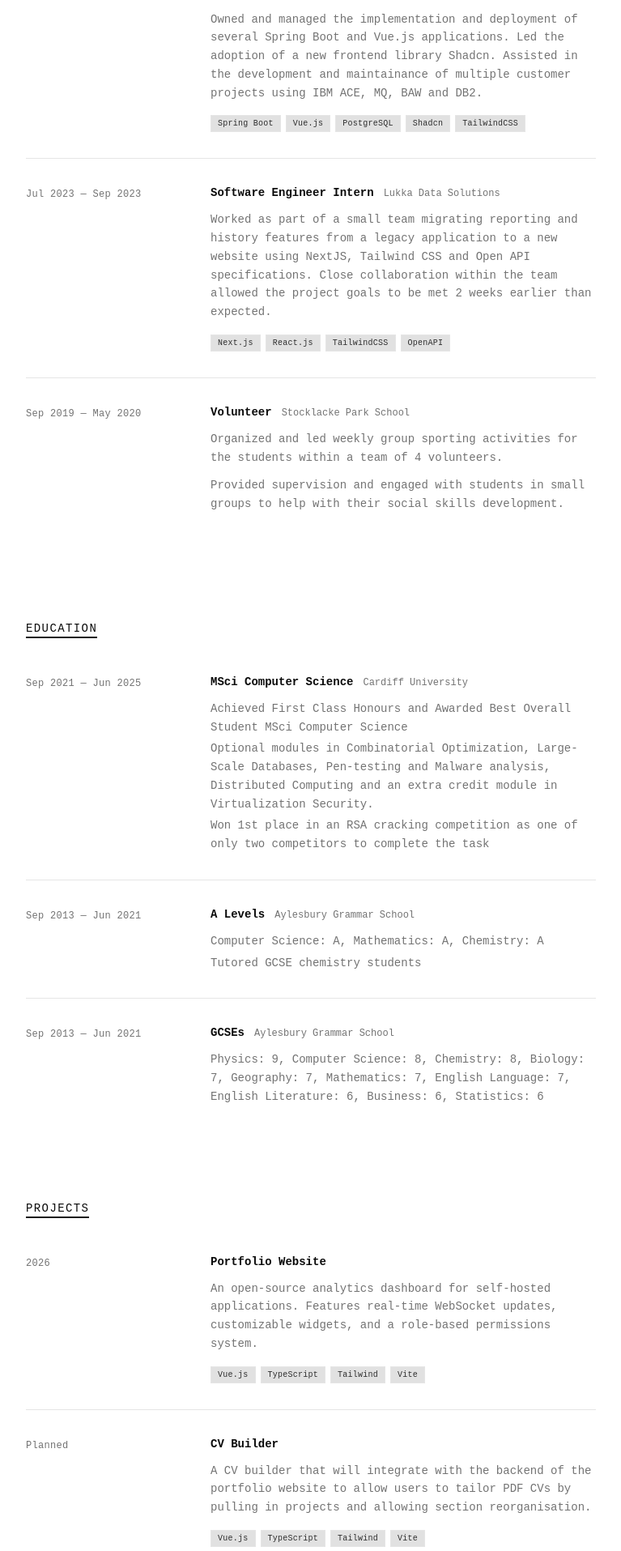
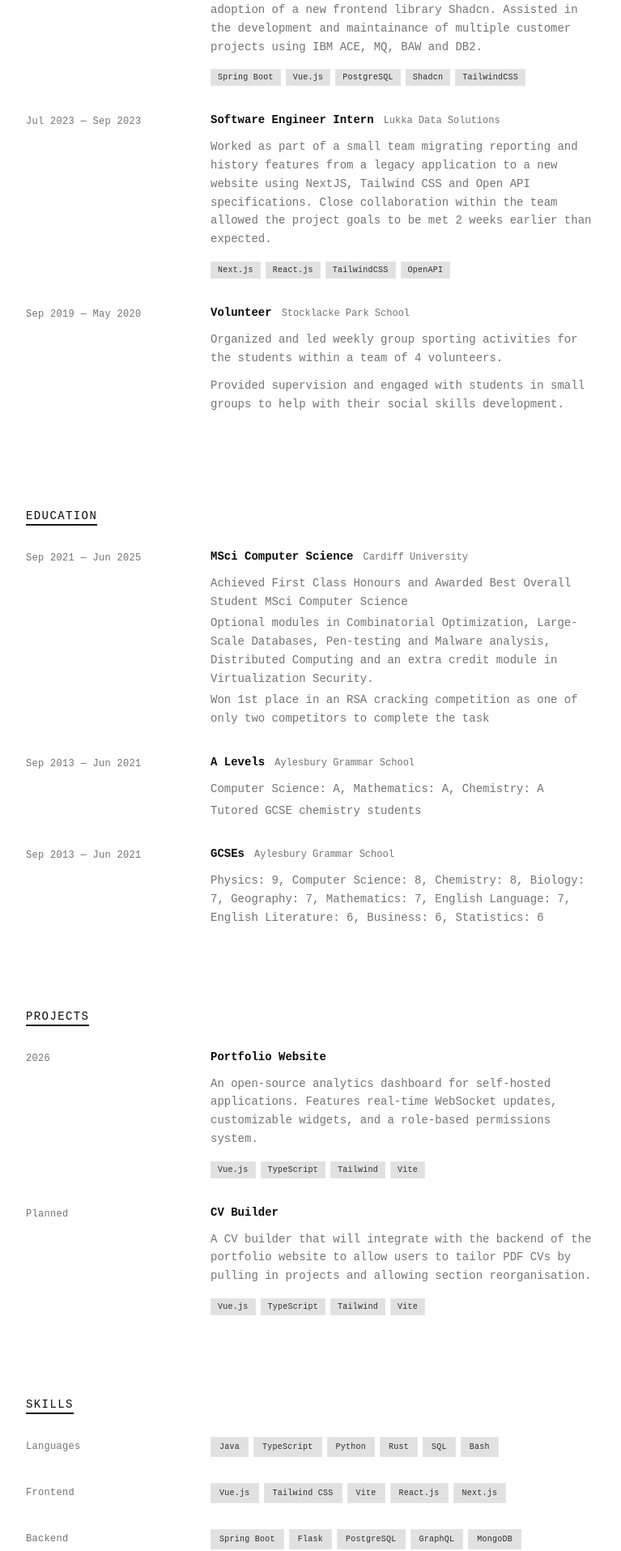
Before and after one commit to jmxor/portfolio, a Vue app: page / in a window 1280 px wide. Shown: the part 689-2604 px from the top of the page at 81% size, without its empty margins (256-1023 px from the left). Built offline with nearby package versions, Linux system fonts and the light colour scheme; the HTML template or start-up script is replaced by a standard one.

Commit message:
Remove separators from between section content

```diff
--- a/src/components/portfolio/SectionContact.vue
+++ b/src/components/portfolio/SectionContact.vue
@@ -1,5 +1,4 @@
 <script setup lang="ts">
-import { Separator } from "@/components/ui/separator"
 import SectionLabel from "@/components/portfolio/SectionLabel.vue"
 import { ArrowUpRight } from "lucide-vue-next"
 
@@ -28,7 +27,7 @@ const links = [
     <div class="space-y-0">
       <div v-for="(link, i) in links" :key="link.label">
         <div
-          class="group grid grid-cols-1 items-center justify-between gap-4 py-6 md:grid-cols-[180px_1fr] md:gap-12"
+          class="group grid grid-cols-1 items-center justify-between gap-4 py-4 md:grid-cols-[180px_1fr] md:gap-12"
         >
           <span class="text-xs tracking-widest text-muted-foreground uppercase">
             {{ link.label }}
@@ -45,7 +44,6 @@ const links = [
             />
           </a>
         </div>
-        <Separator v-if="i < links.length - 1" />
       </div>
     </div>
   </section>
--- a/src/components/portfolio/SectionEducation.vue
+++ b/src/components/portfolio/SectionEducation.vue
@@ -1,5 +1,4 @@
 <script setup lang="ts">
-import { Separator } from "@/components/ui/separator"
 import SectionLabel from "@/components/portfolio/SectionLabel.vue"
 
 const education = [
@@ -39,7 +38,7 @@ const education = [
 
     <div class="space-y-0">
       <div v-for="(edu, i) in education" :key="i">
-        <div class="grid grid-cols-1 gap-4 py-8 md:grid-cols-[180px_1fr] md:gap-12">
+        <div class="grid grid-cols-1 gap-4 py-4 md:grid-cols-[180px_1fr] md:gap-12">
           <!-- Date -->
           <div class="shrink-0 pt-1 text-xs tracking-wide text-muted-foreground">
             {{ edu.startDate.toLocaleDateString("en-US", { month: "short", year: "numeric" }) }} —
@@ -68,7 +67,6 @@ const education = [
             </div>
           </div>
         </div>
-        <Separator v-if="i < education.length - 1" />
       </div>
     </div>
   </section>
--- a/src/components/portfolio/SectionExperience.vue
+++ b/src/components/portfolio/SectionExperience.vue
@@ -1,6 +1,5 @@
 <script setup lang="ts">
 import { Badge } from "@/components/ui/badge"
-import { Separator } from "@/components/ui/separator"
 import SectionLabel from "@/components/portfolio/SectionLabel.vue"
 
 const experiences = [
@@ -45,7 +44,7 @@ const experiences = [
 
     <div class="space-y-0">
       <div v-for="(exp, i) in experiences" :key="i">
-        <div class="group grid grid-cols-1 gap-4 py-8 md:grid-cols-[180px_1fr] md:gap-12">
+        <div class="group grid grid-cols-1 gap-4 py-4 md:grid-cols-[180px_1fr] md:gap-12">
           <!-- Date -->
           <div class="shrink-0 pt-1 text-xs tracking-wide text-muted-foreground">
             {{ exp.startDate.toLocaleDateString("en-US", { month: "short", year: "numeric" }) }} —
@@ -81,7 +80,6 @@ const experiences = [
             </div>
           </div>
         </div>
-        <Separator v-if="i < experiences.length - 1" />
       </div>
     </div>
   </section>
--- a/src/components/portfolio/SectionHero.vue
+++ b/src/components/portfolio/SectionHero.vue
@@ -2,7 +2,6 @@
 import { ArrowDownRight, Github, Linkedin } from "lucide-vue-next"
 import { Badge } from "@/components/ui/badge"
 import { Button } from "@/components/ui/button"
-import { Separator } from "@/components/ui/separator"
 
 const name = "James Rippeth"
 
@@ -43,8 +42,6 @@ const statuses = ["Based in Aylesbury, UK"]
       </Badge>
     </div>
 
-    <Separator class="mb-10" />
-
     <!-- CTA + Socials -->
     <div class="flex flex-col items-start justify-between gap-6 sm:flex-row sm:items-center">
       <div class="flex items-center gap-3">
--- a/src/components/portfolio/SectionProjects.vue
+++ b/src/components/portfolio/SectionProjects.vue
@@ -1,6 +1,5 @@
 <script setup lang="ts">
 import { Button } from "@/components/ui/button"
-import { Separator } from "@/components/ui/separator"
 import { Badge } from "@/components/ui/badge"
 import { ArrowUpRight } from "lucide-vue-next"
 import SectionLabel from "@/components/portfolio/SectionLabel.vue"
@@ -31,7 +30,7 @@ const projects = [
 
     <div class="space-y-0">
       <div v-for="(project, i) in projects" :key="i">
-        <div class="group grid grid-cols-1 gap-4 py-8 md:grid-cols-[180px_1fr] md:gap-12">
+        <div class="group grid grid-cols-1 gap-4 py-4 md:grid-cols-[180px_1fr] md:gap-12">
           <!-- Year -->
           <div class="shrink-0 pt-1 text-xs tracking-wide text-muted-foreground">
             {{ project.year }}
@@ -70,7 +69,6 @@ const projects = [
             </div>
           </div>
         </div>
-        <Separator v-if="i < projects.length - 1" />
       </div>
     </div>
   </section>
--- a/src/components/portfolio/SectionSkills.vue
+++ b/src/components/portfolio/SectionSkills.vue
@@ -1,6 +1,5 @@
 <script setup lang="ts">
 import { Badge } from "@/components/ui/badge"
-import { Separator } from "@/components/ui/separator"
 import SectionLabel from "@/components/portfolio/SectionLabel.vue"
 
 const skillGroups = [
@@ -32,7 +31,7 @@ const skillGroups = [
 
     <div class="space-y-0">
       <div v-for="(group, i) in skillGroups" :key="group.category">
-        <div class="grid grid-cols-1 gap-4 py-6 md:grid-cols-[180px_1fr] md:gap-12">
+        <div class="grid grid-cols-1 gap-4 py-4 md:grid-cols-[180px_1fr] md:gap-12">
           <div class="shrink-0 pt-1 text-xs tracking-wide text-muted-foreground">
             {{ group.category }}
           </div>
@@ -47,7 +46,6 @@ const skillGroups = [
             </Badge>
           </div>
         </div>
-        <Separator v-if="i < skillGroups.length - 1" />
       </div>
     </div>
   </section>
```
